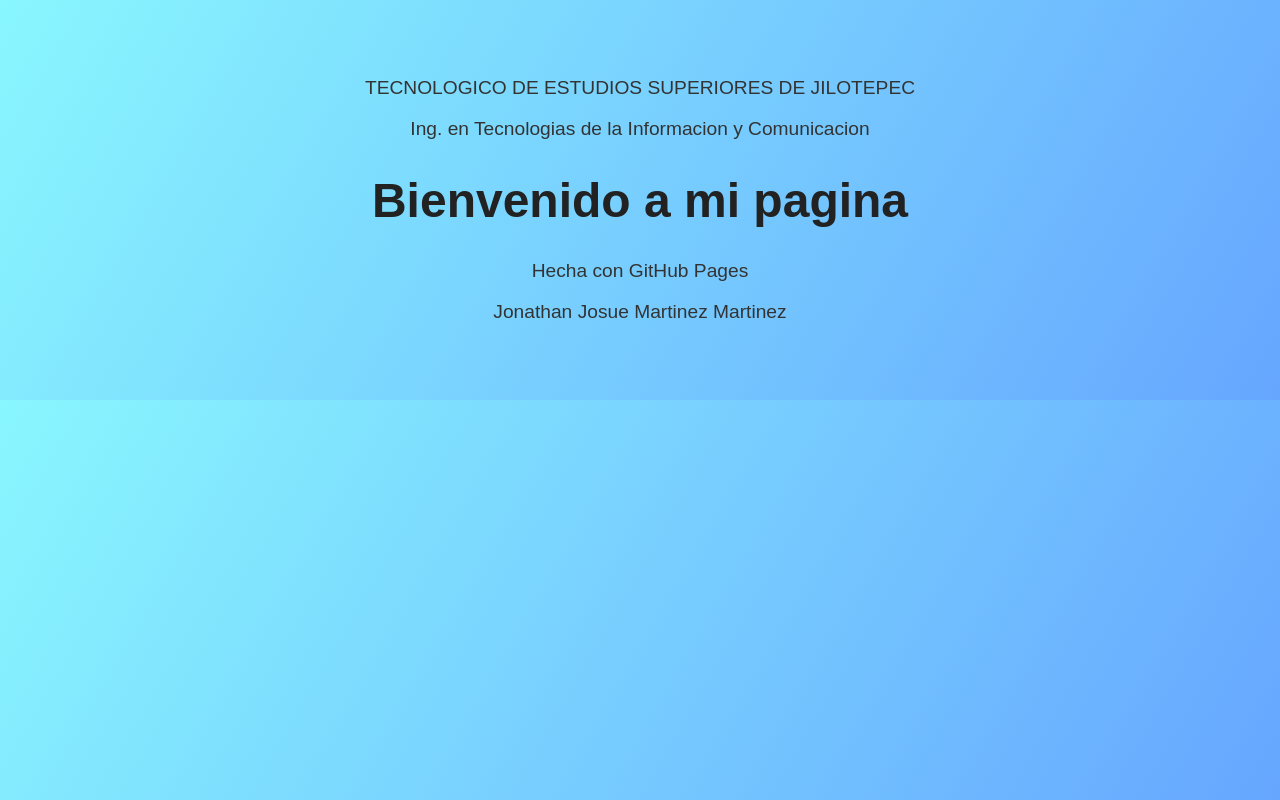
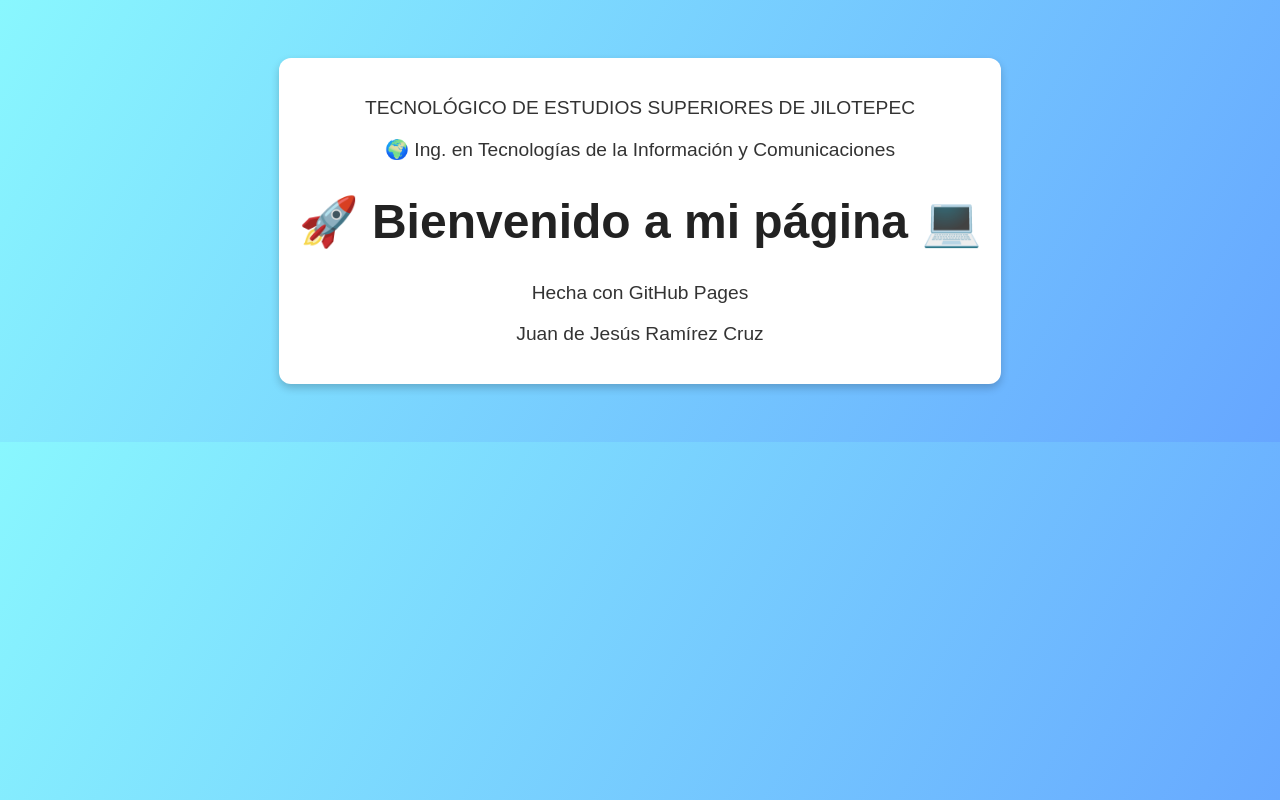
Before and after one commit to JosJM-u/mi-sitio_jos, a plain HTML site: page index.html in a window 1280 px wide. Drawn offline with Linux system fonts and the light colour scheme.

Commit message:
Update index.html

```diff
--- a/index.html
+++ b/index.html
@@ -1,9 +1,9 @@
 <!DOCTYPE html>
 <html lang="es">
 <head>
-<meta charset="UTF-8">
-<title>Mi Web en GitHup Pages</title>
-<style>
+  <meta charset="UTF-8">
+  <title>Mi Web en GitHub Pages</title>
+  <style>
     body {
       font-family: Arial, sans-serif;
       background: linear-gradient(120deg, #89f7fe, #66a6ff);
@@ -19,23 +19,21 @@
       font-size: 1.2em;
     }
     .card {
-      background: #ffff;
+      background: white;
       padding: 20px;
       border-radius: 12px;
       box-shadow: 0 4px 8px rgba(0,0,0,0.2);
       display: inline-block;🌍
     }
   </style>
-
 </head>
 <body>
-	<div clas="card">
-		<p> TECNOLOGICO DE ESTUDIOS SUPERIORES DE JILOTEPEC </p>
-		<P> Ing. en Tecnologias de la Informacion y Comunicacion</P>
-		<h1>Bienvenido a mi pagina</h1>
-		<p>Hecha con GitHub Pages</p>
-		<p>Jonathan Josue Martinez Martinez</p>
-	</div>
-
+    <div class="card">
+        <p>TECNOLÓGICO DE ESTUDIOS SUPERIORES DE JILOTEPEC</p>
+        <p>🌍 Ing. en Tecnologías de la Información y Comunicaciones</p>
+        <h1>🚀 Bienvenido a mi página 💻</h1>
+        <p>Hecha con GitHub Pages</p>
+        <p>Juan de Jesús Ramírez Cruz   </p>
+    </div>
 </body>
 </html>
```
